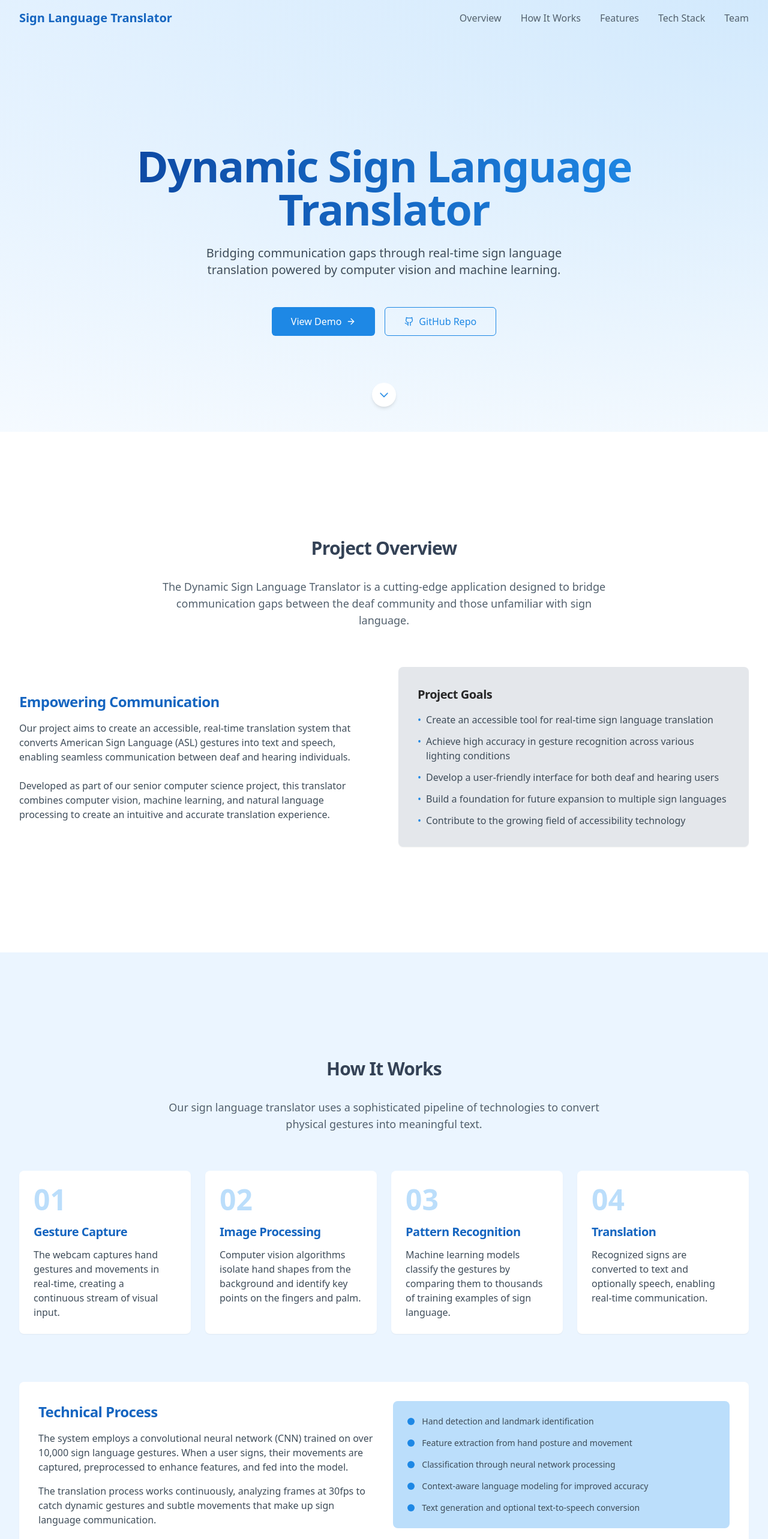
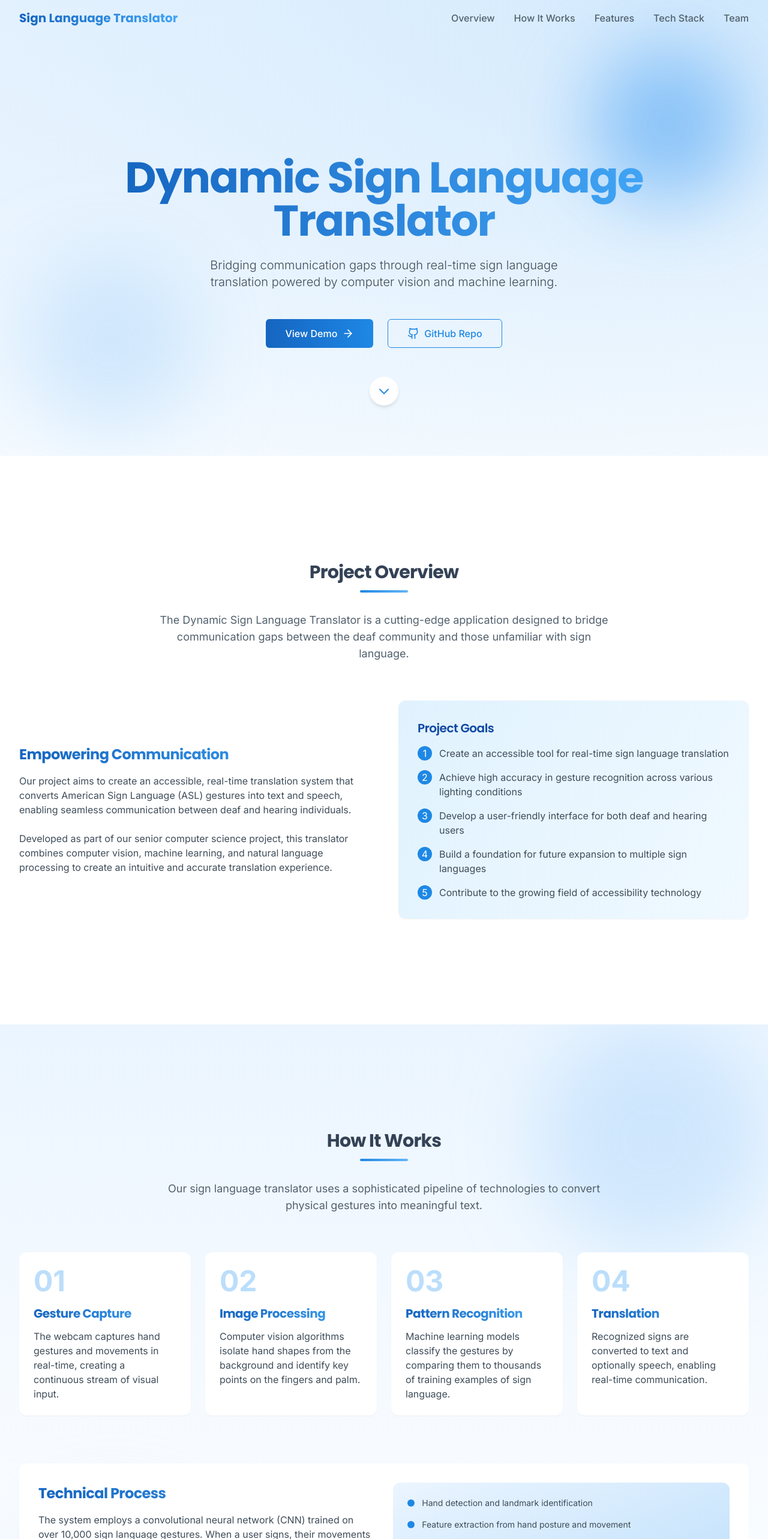
Before and after one commit to devv-nathan/sign-speak-online, a React (Vite) app: page / in a window 1280 px wide. Shown: the top 2566 px of the page at 60% size. Built offline with nearby package versions, Linux system fonts and the light colour scheme.

Commit message:
feat: Enhance design with gradients and animations
Adds modular gradients, improved fonts, subtle animations, and hover effects for a more modern and responsive design.

```diff
--- a/src/components/ButtonLink.tsx
+++ b/src/components/ButtonLink.tsx
@@ -16,11 +16,11 @@ const ButtonLink = ({
   return (
     <a
       className={cn(
-        "inline-flex items-center justify-center rounded-md font-medium transition-colors focus-visible:outline-none focus-visible:ring-2 focus-visible:ring-ring disabled:pointer-events-none disabled:opacity-50",
+        "inline-flex items-center justify-center rounded-md font-medium transition-all duration-300 focus-visible:outline-none focus-visible:ring-2 focus-visible:ring-ring focus-visible:ring-offset-2 disabled:pointer-events-none disabled:opacity-50",
         {
-          "bg-blue-500 text-white hover:bg-blue-600": variant === "primary",
-          "bg-neutral-100 text-neutral-900 hover:bg-neutral-200": variant === "secondary",
-          "border border-blue-500 text-blue-500 hover:bg-blue-50": variant === "outline",
+          "bg-gradient-to-r from-blue-600 to-blue-500 text-white hover:shadow-lg hover:shadow-blue-500/25 hover:-translate-y-0.5": variant === "primary",
+          "bg-neutral-100 text-neutral-900 hover:bg-neutral-200 hover:-translate-y-0.5": variant === "secondary",
+          "border border-blue-500 text-blue-500 hover:bg-blue-50 hover:-translate-y-0.5": variant === "outline",
           "h-10 px-4 py-2 text-sm": size === "default",
           "h-9 px-3 text-xs": size === "sm",
           "h-12 px-8 text-base": size === "lg",
--- a/src/components/Header.tsx
+++ b/src/components/Header.tsx
@@ -40,7 +40,7 @@ const Header = () => {
       <div className="max-w-7xl mx-auto px-4 sm:px-6 lg:px-8">
         <div className="flex justify-between items-center py-4">
           <div className="flex items-center">
-            <a href="#" className="text-blue-600 font-bold text-xl">
+            <a href="#" className="gradient-text font-display font-bold text-xl">
               Sign Language Translator
             </a>
           </div>
@@ -51,7 +51,7 @@ const Header = () => {
               <a
                 key={item.name}
                 href={item.href}
-                className="text-neutral-600 hover:text-blue-600 transition-colors font-medium"
+                className="text-neutral-600 hover:text-blue-600 transition-colors font-medium relative after:content-[''] after:absolute after:bottom-0 after:left-0 after:w-0 after:h-0.5 after:bg-blue-500 hover:after:w-full after:transition-all after:duration-300"
               >
                 {item.name}
               </a>
@@ -60,7 +60,7 @@ const Header = () => {
 
           {/* Mobile menu button */}
           <button
-            className="md:hidden text-neutral-600 hover:text-blue-600"
+            className="md:hidden text-neutral-600 hover:text-blue-600 transition-colors p-2 rounded-md hover:bg-blue-50"
             onClick={toggleMenu}
             aria-expanded={isMenuOpen}
             aria-controls="mobile-menu"
@@ -74,14 +74,14 @@ const Header = () => {
         {isMenuOpen && (
           <div
             id="mobile-menu"
-            className="md:hidden bg-white pb-4 animate-fade-in"
+            className="md:hidden bg-white/95 backdrop-blur-sm pb-4 animate-scale-in rounded-b-lg shadow-lg"
           >
             <div className="flex flex-col space-y-4 pt-2 pb-3">
               {navItems.map((item) => (
                 <a
                   key={item.name}
                   href={item.href}
-                  className="text-neutral-600 hover:text-blue-600 px-3 py-2 font-medium"
+                  className="text-neutral-600 hover:text-blue-600 hover:bg-blue-50 px-4 py-3 rounded-lg font-medium transition-colors"
                   onClick={() => setIsMenuOpen(false)}
                 >
                   {item.name}
--- a/src/components/Hero.tsx
+++ b/src/components/Hero.tsx
@@ -4,35 +4,40 @@ import { ArrowRight, Github } from "lucide-react";
 
 const Hero = () => {
   return (
-    <div className="relative bg-gradient-to-br from-blue-50 to-white pt-20">
-      <div className="section-container min-h-[80vh] flex flex-col justify-center">
-        <div className="absolute inset-0 bg-[radial-gradient(ellipse_at_top_right,_var(--tw-gradient-stops))] from-blue-100/60 to-transparent"></div>
+    <div className="relative bg-gradient-to-br from-blue-50 to-white pt-20 overflow-hidden">
+      <div className="absolute inset-0 bg-[radial-gradient(ellipse_at_top_right,_var(--tw-gradient-stops))] from-blue-100/60 to-transparent"></div>
+
+      {/* Decorative elements */}
+      <div className="absolute top-20 right-10 w-64 h-64 bg-blue-200 rounded-full mix-blend-multiply filter blur-3xl opacity-20 animate-pulse-subtle"></div>
+      <div className="absolute bottom-10 left-10 w-72 h-72 bg-blue-300 rounded-full mix-blend-multiply filter blur-3xl opacity-20 animate-float"></div>
+
+      <div className="section-container min-h-[85vh] flex flex-col justify-center">
         <div className="relative z-10 max-w-4xl mx-auto text-center">
-          <h1 className="text-5xl md:text-6xl lg:text-7xl font-bold bg-clip-text text-transparent bg-gradient-to-r from-blue-700 to-blue-500 mb-6 animate-fade-in">
+          <h1 className="text-5xl md:text-6xl lg:text-7xl font-bold gradient-text mb-6 animate-fade-in font-display">
             Dynamic Sign Language Translator
           </h1>
-          <p className="text-lg md:text-xl text-neutral-700 mb-12 max-w-2xl mx-auto animate-fade-in" style={{ animationDelay: "0.2s" }}>
+          <p className="text-lg md:text-xl text-neutral-700 mb-12 max-w-2xl mx-auto animate-fade-in font-light leading-relaxed" style={{ animationDelay: "0.2s" }}>
             Bridging communication gaps through real-time sign language translation powered by computer vision and machine learning.
           </p>
-          <div className="flex flex-col sm:flex-row gap-4 justify-center animate-fade-in" style={{ animationDelay: "0.4s" }}>
+          <div className="flex flex-col sm:flex-row gap-6 justify-center animate-fade-in" style={{ animationDelay: "0.4s" }}>
             <ButtonLink href="#" variant="primary" size="lg" className="group">
               View Demo
-              <ArrowRight className="ml-2 h-4 w-4 transition-transform group-hover:translate-x-1" />
+              <ArrowRight className="ml-2 h-5 w-5 transition-transform group-hover:translate-x-1" />
             </ButtonLink>
             <ButtonLink href="#" variant="outline" size="lg" className="group">
-              <Github className="mr-2 h-4 w-4" />
+              <Github className="mr-2 h-5 w-5 transition-transform group-hover:scale-110" />
               GitHub Repo
             </ButtonLink>
           </div>
         </div>
 
-        <div className="absolute left-0 right-0 bottom-0 flex justify-center">
+        <div className="absolute left-0 right-0 bottom-10 flex justify-center">
           <a
             href="#overview"
-            className="flex items-center justify-center w-10 h-10 rounded-full bg-white shadow-md text-blue-500 animate-bounce mb-8"
+            className="flex items-center justify-center w-12 h-12 rounded-full bg-white shadow-md text-blue-500 animate-bounce mb-8 transition-transform hover:shadow-lg hover:scale-105"
             aria-label="Scroll to overview section"
           >
-            <svg xmlns="http://www.w3.org/2000/svg" fill="none" viewBox="0 0 24 24" stroke="currentColor" className="w-5 h-5">
+            <svg xmlns="http://www.w3.org/2000/svg" fill="none" viewBox="0 0 24 24" stroke="currentColor" className="w-6 h-6">
               <path strokeLinecap="round" strokeLinejoin="round" strokeWidth={2} d="M19 9l-7 7-7-7" />
             </svg>
           </a>
--- a/src/components/HowItWorks.tsx
+++ b/src/components/HowItWorks.tsx
@@ -24,8 +24,11 @@ const HowItWorks = () => {
   ];
 
   return (
-    <section id="how-it-works" className="bg-blue-50 py-24">
-      <div className="section-container">
+    <section id="how-it-works" className="bg-gradient-to-b from-blue-50 to-white py-24 relative overflow-hidden">
+      <div className="absolute top-0 right-0 w-96 h-96 bg-blue-200 rounded-full mix-blend-multiply filter blur-3xl opacity-30"></div>
+      <div className="absolute bottom-0 left-0 w-96 h-96 bg-blue-100 rounded-full mix-blend-multiply filter blur-3xl opacity-30"></div>
+
+      <div className="section-container relative z-10">
         <h2 className="section-title">How It Works</h2>
         <p className="section-description">
           Our sign language translator uses a sophisticated pipeline of technologies to convert physical gestures into meaningful text.
@@ -33,18 +36,21 @@ const HowItWorks = () => {
 
         <div className="grid md:grid-cols-2 lg:grid-cols-4 gap-6 mt-16">
           {steps.map((step) => (
-            <div key={step.number} className="bg-white rounded-lg p-6 shadow-sm hover:shadow-md transition-shadow">
+            <div
+              key={step.number}
+              className="bg-white rounded-xl p-6 shadow-sm hover:shadow-xl transition-all duration-300 hover:-translate-y-2 reveal"
+            >
               <div className="text-5xl font-bold text-blue-100 mb-4">{step.number}</div>
-              <h3 className="text-xl font-bold text-blue-600 mb-3">{step.title}</h3>
+              <h3 className="text-xl font-bold gradient-text mb-3">{step.title}</h3>
               <p className="text-neutral-700">{step.description}</p>
             </div>
           ))}
         </div>
 
-        <div className="mt-20 bg-white rounded-lg p-8 shadow-sm">
+        <div className="mt-20 bg-white rounded-xl p-8 shadow-sm reveal card-hover">
           <div className="flex flex-col lg:flex-row gap-8 items-center">
             <div className="lg:w-1/2">
-              <h3 className="text-2xl font-bold mb-4 text-blue-600">Technical Process</h3>
+              <h3 className="text-2xl font-bold mb-4 gradient-text">Technical Process</h3>
               <p className="text-neutral-700 mb-4">
                 The system employs a convolutional neural network (CNN) trained on over 10,000 sign language gestures.
                 When a user signs, their movements are captured, preprocessed to enhance features, and fed into the model.
@@ -54,26 +60,26 @@ const HowItWorks = () => {
                 that make up sign language communication.
               </p>
             </div>
-            <div className="lg:w-1/2 bg-blue-100 p-6 rounded-lg flex flex-col space-y-4">
-              <div className="flex items-center">
-                <div className="w-3 h-3 bg-blue-500 rounded-full mr-3"></div>
-                <p className="text-sm text-neutral-700">Hand detection and landmark identification</p>
+            <div className="lg:w-1/2 bg-gradient-to-br from-blue-50 to-blue-100 p-6 rounded-xl flex flex-col space-y-4">
+              <div className="flex items-center group">
+                <div className="w-3 h-3 bg-blue-500 rounded-full mr-3 group-hover:scale-125 transition-transform"></div>
+                <p className="text-sm text-neutral-700 group-hover:text-blue-700 transition-colors">Hand detection and landmark identification</p>
               </div>
-              <div className="flex items-center">
-                <div className="w-3 h-3 bg-blue-500 rounded-full mr-3"></div>
-                <p className="text-sm text-neutral-700">Feature extraction from hand posture and movement</p>
+              <div className="flex items-center group">
+                <div className="w-3 h-3 bg-blue-500 rounded-full mr-3 group-hover:scale-125 transition-transform"></div>
+                <p className="text-sm text-neutral-700 group-hover:text-blue-700 transition-colors">Feature extraction from hand posture and movement</p>
               </div>
-              <div className="flex items-center">
-                <div className="w-3 h-3 bg-blue-500 rounded-full mr-3"></div>
-                <p className="text-sm text-neutral-700">Classification through neural network processing</p>
+              <div className="flex items-center group">
+                <div className="w-3 h-3 bg-blue-500 rounded-full mr-3 group-hover:scale-125 transition-transform"></div>
+                <p className="text-sm text-neutral-700 group-hover:text-blue-700 transition-colors">Classification through neural network processing</p>
               </div>
-              <div className="flex items-center">
-                <div className="w-3 h-3 bg-blue-500 rounded-full mr-3"></div>
-                <p className="text-sm text-neutral-700">Context-aware language modeling for improved accuracy</p>
+              <div className="flex items-center group">
+                <div className="w-3 h-3 bg-blue-500 rounded-full mr-3 group-hover:scale-125 transition-transform"></div>
+                <p className="text-sm text-neutral-700 group-hover:text-blue-700 transition-colors">Context-aware language modeling for improved accuracy</p>
               </div>
-              <div className="flex items-center">
-                <div className="w-3 h-3 bg-blue-500 rounded-full mr-3"></div>
-                <p className="text-sm text-neutral-700">Text generation and optional text-to-speech conversion</p>
+              <div className="flex items-center group">
+                <div className="w-3 h-3 bg-blue-500 rounded-full mr-3 group-hover:scale-125 transition-transform"></div>
+                <p className="text-sm text-neutral-700 group-hover:text-blue-700 transition-colors">Text generation and optional text-to-speech conversion</p>
               </div>
             </div>
           </div>
--- a/src/components/Overview.tsx
+++ b/src/components/Overview.tsx
@@ -9,8 +9,8 @@ const Overview = () => {
         </p>
 
         <div className="grid md:grid-cols-2 gap-12 items-center mt-16">
-          <div>
-            <h3 className="text-2xl font-bold mb-4 text-blue-600">Empowering Communication</h3>
+          <div className="reveal">
+            <h3 className="text-2xl font-bold mb-4 gradient-text">Empowering Communication</h3>
             <p className="text-neutral-700 mb-6">
               Our project aims to create an accessible, real-time translation system that converts American Sign Language (ASL) gestures into text and speech, enabling seamless communication between deaf and hearing individuals.
             </p>
@@ -18,9 +18,9 @@ const Overview = () => {
               Developed as part of our senior computer science project, this translator combines computer vision, machine learning, and natural language processing to create an intuitive and accurate translation experience.
             </p>
           </div>
-          <div className="bg-neutral-100 p-8 rounded-lg shadow-sm">
-            <h4 className="text-xl font-semibold mb-4 text-neutral-800">Project Goals</h4>
-            <ul className="space-y-3">
+          <div className="bg-card-gradient p-8 rounded-xl shadow-sm reveal card-hover transition-all duration-300">
+            <h4 className="text-xl font-semibold mb-4 text-blue-700">Project Goals</h4>
+            <ul className="space-y-4">
               {[
                 "Create an accessible tool for real-time sign language translation",
                 "Achieve high accuracy in gesture recognition across various lighting conditions",
@@ -28,8 +28,10 @@ const Overview = () => {
                 "Build a foundation for future expansion to multiple sign languages",
                 "Contribute to the growing field of accessibility technology"
               ].map((goal, index) => (
-                <li key={index} className="flex items-start">
-                  <span className="text-blue-500 mr-2">•</span>
+                <li key={index} className="flex items-start group">
+                  <span className="bg-blue-500 text-white rounded-full w-6 h-6 flex items-center justify-center shrink-0 mr-3 group-hover:scale-110 transition-transform">
+                    {index + 1}
+                  </span>
                   <span className="text-neutral-700">{goal}</span>
                 </li>
               ))}
--- a/src/index.css
+++ b/src/index.css
@@ -1,3 +1,5 @@
+
+@import url('https://fonts.googleapis.com/css2?family=Inter:wght@300;400;500;600;700&family=Poppins:wght@400;500;600;700&family=Roboto+Mono&display=swap');
 
 @tailwind base;
 @tailwind components;
@@ -87,7 +89,7 @@
   }
 
   h1, h2, h3, h4 {
-    @apply font-semibold tracking-tight;
+    @apply font-display font-semibold tracking-tight;
   }
 
   h1 {
@@ -113,7 +115,12 @@
   }
 
   .section-title {
-    @apply text-3xl font-bold mb-8 text-center;
+    @apply text-3xl font-bold mb-8 text-center relative;
+  }
+
+  .section-title::after {
+    content: '';
+    @apply block h-1 w-20 bg-gradient-to-r from-blue-500 to-blue-300 mx-auto mt-3 rounded-full;
   }
 
   .section-description {
@@ -129,6 +136,18 @@
     @apply opacity-100;
     transform: translateY(0);
   }
+
+  .card-hover {
+    @apply transition-all duration-300 hover:shadow-lg hover:-translate-y-1;
+  }
+
+  .gradient-text {
+    @apply bg-clip-text text-transparent bg-gradient-to-r from-blue-600 to-blue-400;
+  }
+
+  .glass-effect {
+    @apply bg-white/80 backdrop-blur-sm;
+  }
 }
 
 html {
--- a/tailwind.config.ts
+++ b/tailwind.config.ts
@@ -102,12 +102,39 @@ export default {
 				'fade-in': {
 					'0%': { opacity: '0', transform: 'translateY(10px)' },
 					'100%': { opacity: '1', transform: 'translateY(0)' }
-				}
+				},
+				'pulse-subtle': {
+					'0%, 100%': { opacity: '1' },
+					'50%': { opacity: '0.8' }
+				},
+				'float': {
+					'0%, 100%': { transform: 'translateY(0)' },
+					'50%': { transform: 'translateY(-10px)' }
+				},
+				'scale-in': {
+					'0%': { transform: 'scale(0.95)', opacity: '0' },
+					'100%': { transform: 'scale(1)', opacity: '1' }
+				},
 			},
 			animation: {
 				'accordion-down': 'accordion-down 0.2s ease-out',
 				'accordion-up': 'accordion-up 0.2s ease-out',
-				'fade-in': 'fade-in 0.5s ease-out'
+				'fade-in': 'fade-in 0.5s ease-out',
+				'pulse-subtle': 'pulse-subtle 3s ease-in-out infinite',
+				'float': 'float 6s ease-in-out infinite',
+				'scale-in': 'scale-in 0.3s ease-out',
+			},
+			fontFamily: {
+				'sans': ['Inter', 'system-ui', 'sans-serif'],
+				'display': ['Poppins', 'system-ui', 'sans-serif'],
+				'mono': ['Roboto Mono', 'monospace'],
+			},
+			backgroundImage: {
+				'gradient-radial': 'radial-gradient(var(--tw-gradient-stops))',
+				'gradient-conic': 'conic-gradient(from 180deg at 50% 50%, var(--tw-gradient-stops))',
+				'hero-gradient': 'linear-gradient(to right, #4364F7, #6FB1FC)',
+				'card-gradient': 'linear-gradient(120deg, #E0F2FE, #F0F9FF)',
+				'feature-gradient': 'linear-gradient(135deg, #6366F1 0%, #8B5CF6 100%)',
 			}
 		}
 	},
```
Also changed, not shown: src/components/Features.tsx (+8 -4 lines), src/components/Footer.tsx (+27 -16 lines), src/components/Team.tsx (+11 -6 lines), src/components/TechStack.tsx (+22 -15 lines), src/pages/Index.tsx (+3 -4 lines).
